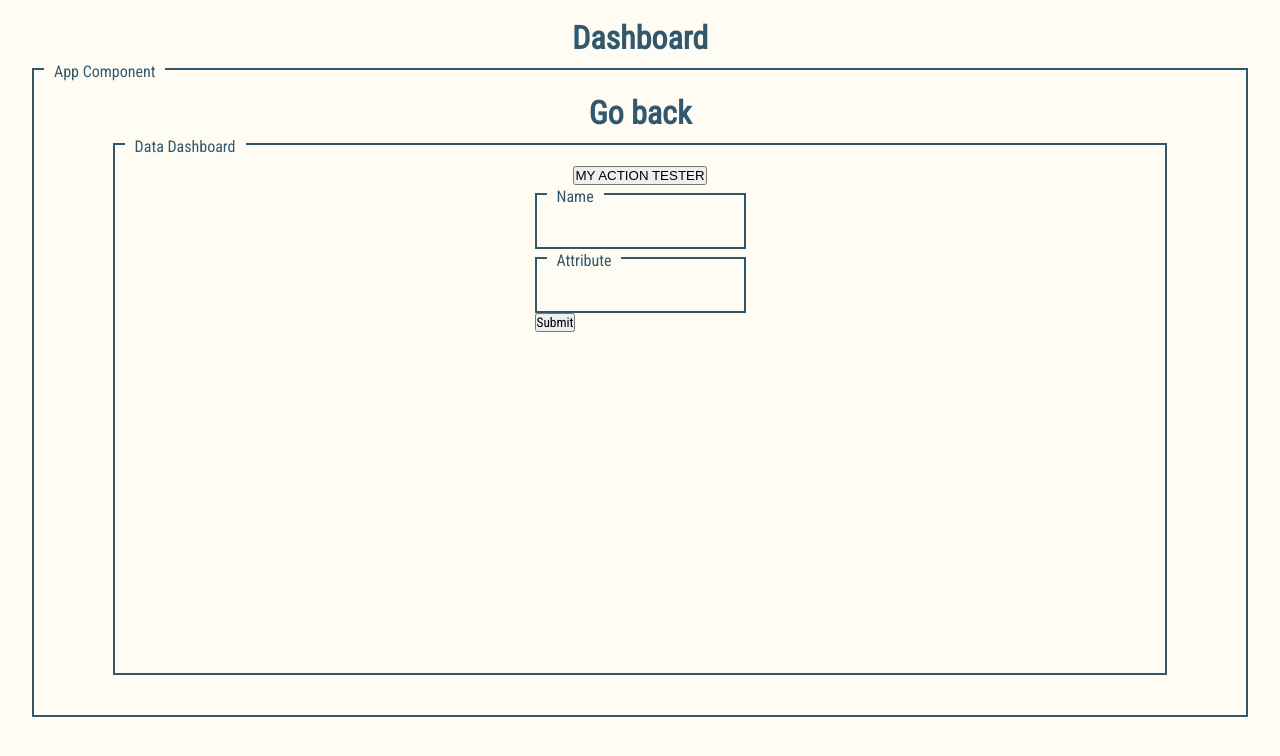
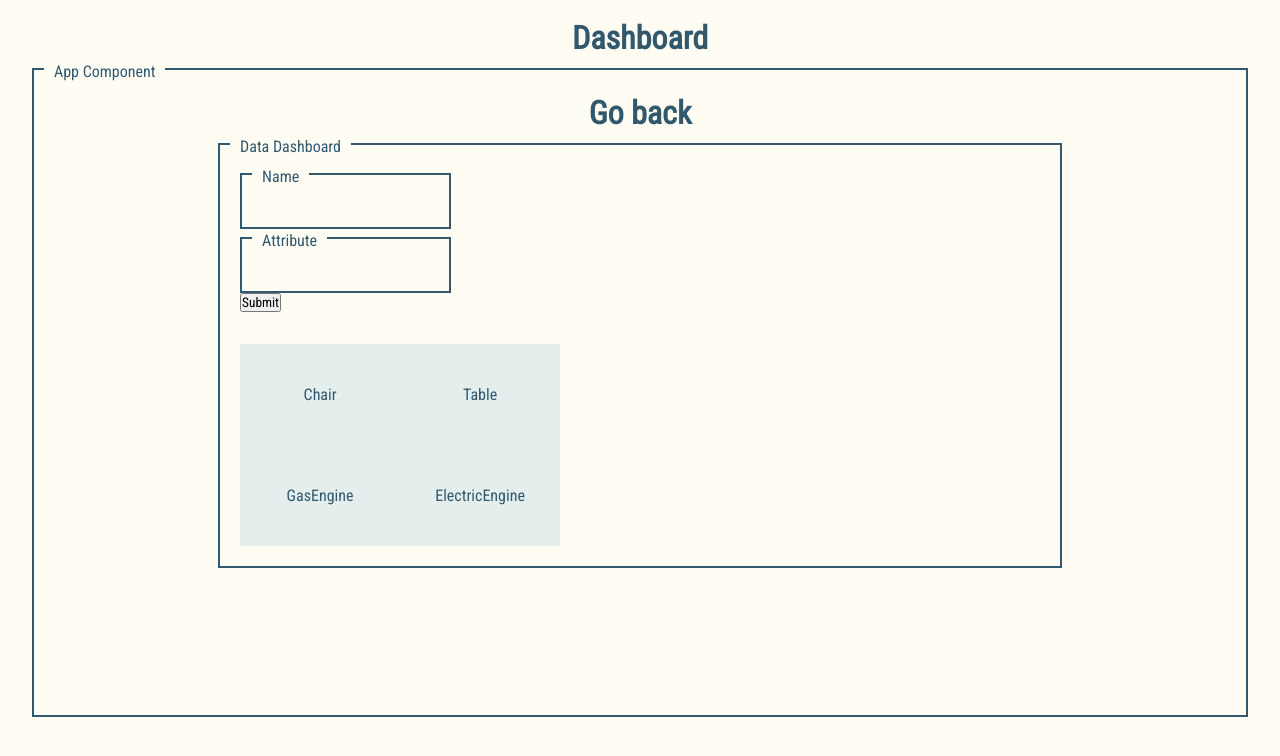
Before and after one commit to Ryi0/AngularTemplate, an Angular app: page /dashboard in a window 1280 px wide. Shown: the top 756 px of the page. Built offline with nearby package versions, Linux system fonts and the light colour scheme.

Commit message:
Added conditional form rendering

```diff
--- a/src/app/data-dashboard/data-dashboard.component.scss
+++ b/src/app/data-dashboard/data-dashboard.component.scss
@@ -3,3 +3,19 @@
   width: 100%;
   height: 95%;
 }
+
+.typesGrid{
+  @include responsive-grid(5em, 10em, 1em, 1em); // If you don't pass any argument, it will use the default values
+  height: 100%;
+  .tile {
+  display: flex;
+    justify-content: center;
+    align-items: center;
+    //@include card-styles($chosenPrimary-color, $chosenBackgroundColor);
+    width: 100%;
+    background-color: $chosenSecondary-color;
+    color: $chosenPrimary-color;
+    //padding: $spacing-small;
+    text-align: center;
+  }
+}
--- a/src/app/data-dashboard/data-dashboard.component.ts
+++ b/src/app/data-dashboard/data-dashboard.component.ts
@@ -1,9 +1,10 @@
-import {Component} from '@angular/core';
+import {Component, signal} from '@angular/core';
 import {BorderedDirective} from "../directives/bordered.directive";
 import {NgForOf} from "@angular/common";
 import {RouteOnClickDirective} from "../directives/route-on-click.directive";
 import {ObjectCreatorFormComponent} from "./object-creator-form/object-creator-form.component";
 import {ObjectTypes} from "../data/object-types";
+import {ToolsService} from "../../tools.service";
 
 @Component({
   selector: 'app-data-dashboard',
@@ -15,14 +16,38 @@ import {ObjectTypes} from "../data/object-types";
     ObjectCreatorFormComponent
   ],
   template: `
-    <div appBordered [myTitle]="name" class="divSize5">
-        <button>MY ACTION TESTER</button>
-      <app-object-creator-form [type]="tmpType"></app-object-creator-form>
+
+    <div appBordered [myTitle]="name" class="divSize4 flex AlignStartRev" >
+      <div class="divSize3">
+      <div class="typesGrid">
+        <ng-container *ngFor="let type of ToolsService.Db.GetAllObjectTypes()">
+        <div class="tile" (click)="SetSelectedType(type)">
+          {{ type }}
+        </div>
+        </ng-container>
+        </div>
+      </div>
+      <app-object-creator-form [type]="selectedType()"></app-object-creator-form>
     </div>
+
   `,
   styleUrl: './data-dashboard.component.scss'
 })
 export class DataDashboardComponent {
+  selectedType  = signal<ObjectTypes>(ObjectTypes.Chair);
+  logTools(){
+    console.log(ToolsService.Db.ObjectCountSignal())
+    console.log(ToolsService.Db.ObjList);
+  }
   name =  "Data Dashboard";
   tmpType:ObjectTypes = ObjectTypes.GasEngine
+
+  SetSelectedType(type:ObjectTypes){
+    this.selectedType.set(type);
+    console.log(this.selectedType())
+  }
+
+
+  protected readonly ToolsService = ToolsService;
+  protected readonly ObjectTypes = ObjectTypes;
 }
--- a/src/app/data-dashboard/object-creator-form/object-creator-form.component.ts
+++ b/src/app/data-dashboard/object-creator-form/object-creator-form.component.ts
@@ -3,28 +3,38 @@ import {ObjectTypes} from "../../data/object-types";
 import {FormControl, FormGroup, ReactiveFormsModule} from "@angular/forms";
 import {ObjectFactory} from "../../data/object-factory";
 import {BorderedDirective} from "../../directives/bordered.directive";
+import {ToolsService} from "../../../tools.service";
+import {NgIf} from "@angular/common";
 
 @Component({
   selector: 'app-object-creator-form',
   standalone: true,
   imports: [
     ReactiveFormsModule,
-    BorderedDirective
+    BorderedDirective,
+    NgIf
   ],
   template: `
-    <form class="form" [formGroup]="myForm" (ngSubmit)="submitForm()" autocomplete="off">
+    <form class=" form" [formGroup]="myForm" (ngSubmit)="submitForm()" autocomplete="off">
       <div appBordered myTitle="Name" style="padding:5px">
       <input id="name" type="text" formControlName="name">
       </div>
       <div appBordered myTitle="Attribute"  style="padding:5px">
         <input id="attribute" type="text" formControlName="attribute">
       </div>
-
+      <ng-container *ngIf="type === ObjectTypes.ElectricEngine || type === ObjectTypes.GasEngine">
+        <div appBordered myTitle="Rpm" style="padding:5px">
+          <input id="rpm" type="text" formControlName="rpm">
+        </div>
+      </ng-container>
       <button type="submit">Submit</button>
     </form>
   `,
   styles: `
-
+    :host{
+      padding: 0 0 2rem 0;
+      height: fit-content;
+    }
   `
 })
 export class ObjectCreatorFormComponent {
@@ -34,6 +44,7 @@ export class ObjectCreatorFormComponent {
   myForm = new FormGroup({
     name: new FormControl(''),
     attribute: new FormControl(''),
+    rpm: new FormControl('500'),
   });
   submitForm() {
     if (this.type===ObjectTypes.ElectricEngine || this.type=== ObjectTypes.GasEngine){
@@ -41,6 +52,7 @@ export class ObjectCreatorFormComponent {
 
     this.of.setRpm(newObj,50);
       console.log(newObj);
+      ToolsService.Db.add(newObj);
     }
 
     else {
@@ -49,4 +61,5 @@ export class ObjectCreatorFormComponent {
   }
   }
 
+  protected readonly ObjectTypes = ObjectTypes;
 }
--- a/src/app/data/database.ts
+++ b/src/app/data/database.ts
@@ -1,6 +1,9 @@
 import {InterfaceObject} from "./i-object";
+import {computed, signal} from "@angular/core";
+import {ObjectTypes} from "./object-types";
 
 export class Database {
+
   get ObjList(): Array<InterfaceObject> {
     return this._ObjList;
   }
@@ -8,29 +11,61 @@ export class Database {
   set ObjList(value: Array<InterfaceObject>) {
     this._ObjList = value;
   }
+
   private _ObjList: Array<InterfaceObject> = [];
+  ObjectCountSignal = signal(0);
+
   public constructor(objList: Array<InterfaceObject>) {
     this.ObjList = objList;
+    this.ObjectCountSignal.set(this.ObjList.length);
   }
+
+  /**
+   * Make a try catch later wherever this is used to use different update method
+   * @private
+   */
+  private updateObjectCountSignal() {
+    if (this.ObjectCountSignal()>200){
+      throw new Error("Unoptimized, change update method")
+    }
+    this.ObjectCountSignal.set(this.ObjList.length);
+  }
+
+  GetAllObjectTypes(){
+    const types = [];
+    for (const objectType of Object.values(ObjectTypes)) {
+      types.push(objectType)
+    }
+    return types;
+  }
+
   public add(object: InterfaceObject) {
     this._ObjList.push(object);
+    this.updateObjectCountSignal();
   }
+
+
+
   public remove(object: InterfaceObject) {
-      const index = this._ObjList.indexOf(object);
-      if (index > -1) {
-          this._ObjList.splice(index, 1);
-      }
+    const index = this._ObjList.indexOf(object);
+    if (index > -1) {
+      this._ObjList.splice(index, 1);
+    }
+    this.updateObjectCountSignal();
   }
+
   public isObjectValid(object: InterfaceObject) {
     const flags: boolean[] = new Array<boolean>;
-    let acumulator:number = 0;
+    let acumulator: number = 0;
 
     for (const field of Object.values(object)) {
-      field === undefined? flags[acumulator]=true: field === null?flags[acumulator]= true:flags[acumulator]=false;
+      field === undefined ? flags[acumulator] = true : field === null ? flags[acumulator] = true : flags[acumulator] = false;
       acumulator++;
     }
     return flags.every(flag => !flag);
   }
+
+
   public addSafe(object: InterfaceObject) {
     if (this.isObjectValid(object)) {
       this.add(object);
--- a/src/styles.scss
+++ b/src/styles.scss
@@ -82,6 +82,16 @@ $breakpoint-desktop: 1024px;
   border: 1px solid darken($bg-color, 15%);
 }
 
+@mixin responsive-grid($min-width: 5em, $max-width: 10em, $height: 1em, $gutter: 1em) {
+  display: grid;
+  grid-template-columns: repeat(auto-fit, minmax($min-width, $max-width));
+  //grid-auto-rows: $height;
+  //grid-gap: $gutter;
+
+  @media (max-width: $breakpoint-tablet) {
+    grid-template-columns: repeat(auto-fit, minmax($min-width, 1fr));
+  }
+}
 
 
 @mixin hover-effect($hover-bg-color: $chosenPrimary-color, $hover-txt-color: $chosenBackgroundColor, $transition: 0.3s ease) {
@@ -211,3 +221,14 @@ input{
   border: none;
   outline: none;
 }
+.flex{
+  display: flex;
+}
+.AlignStartRev{
+  align-items: flex-start;
+  flex-direction: column-reverse;
+}
+.allFit{
+  height: fit-content;
+  width: fit-content;
+}
--- a/src/tools.service.ts
+++ b/src/tools.service.ts
@@ -1,9 +1,11 @@
 import { Injectable } from '@angular/core';
+import {Database} from "./app/data/database";
 
 @Injectable({
   providedIn: 'root'
 })
 export class ToolsService {
+  static Db = new Database([]);
 
   constructor() { }
 }
```
